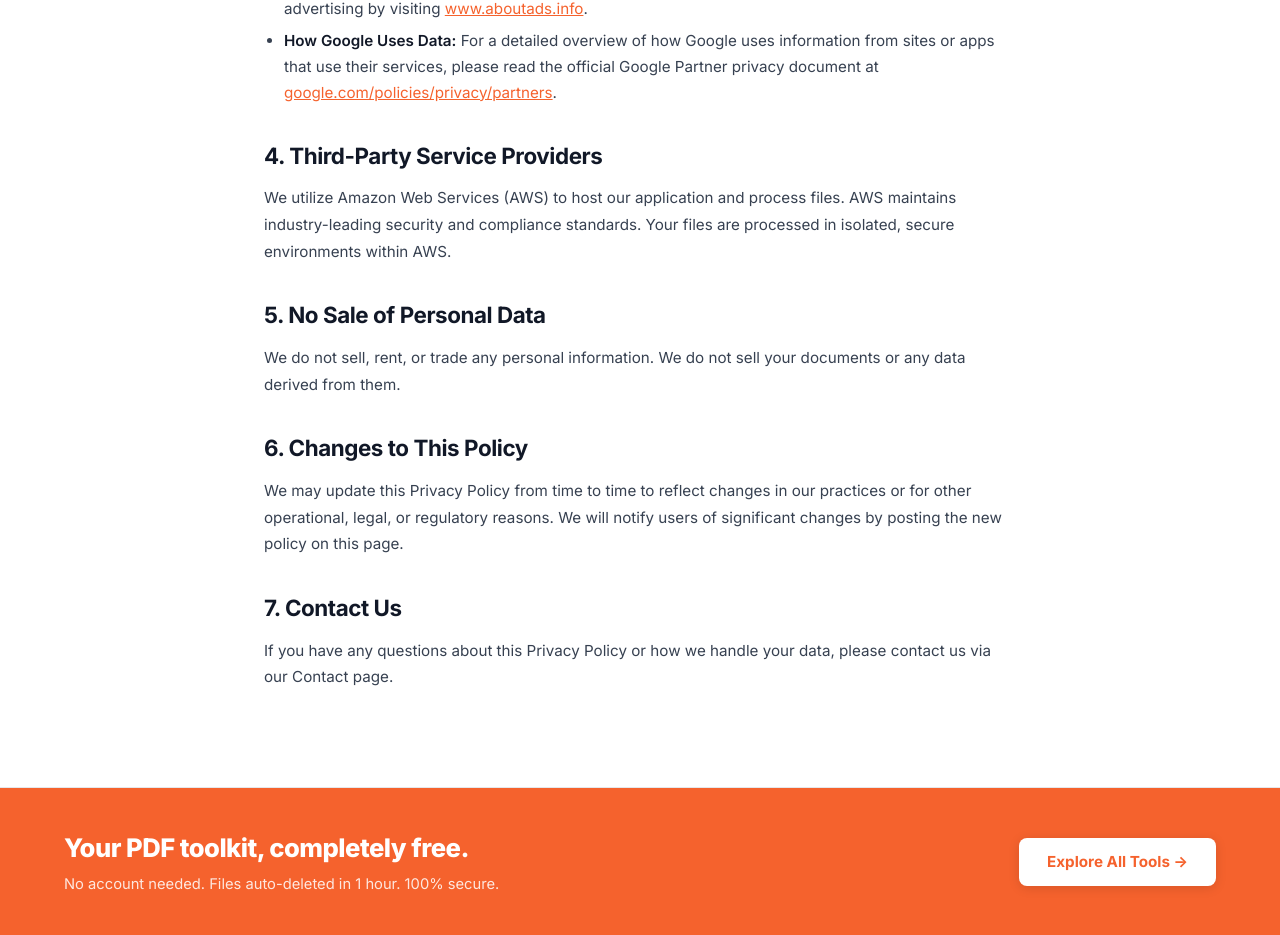
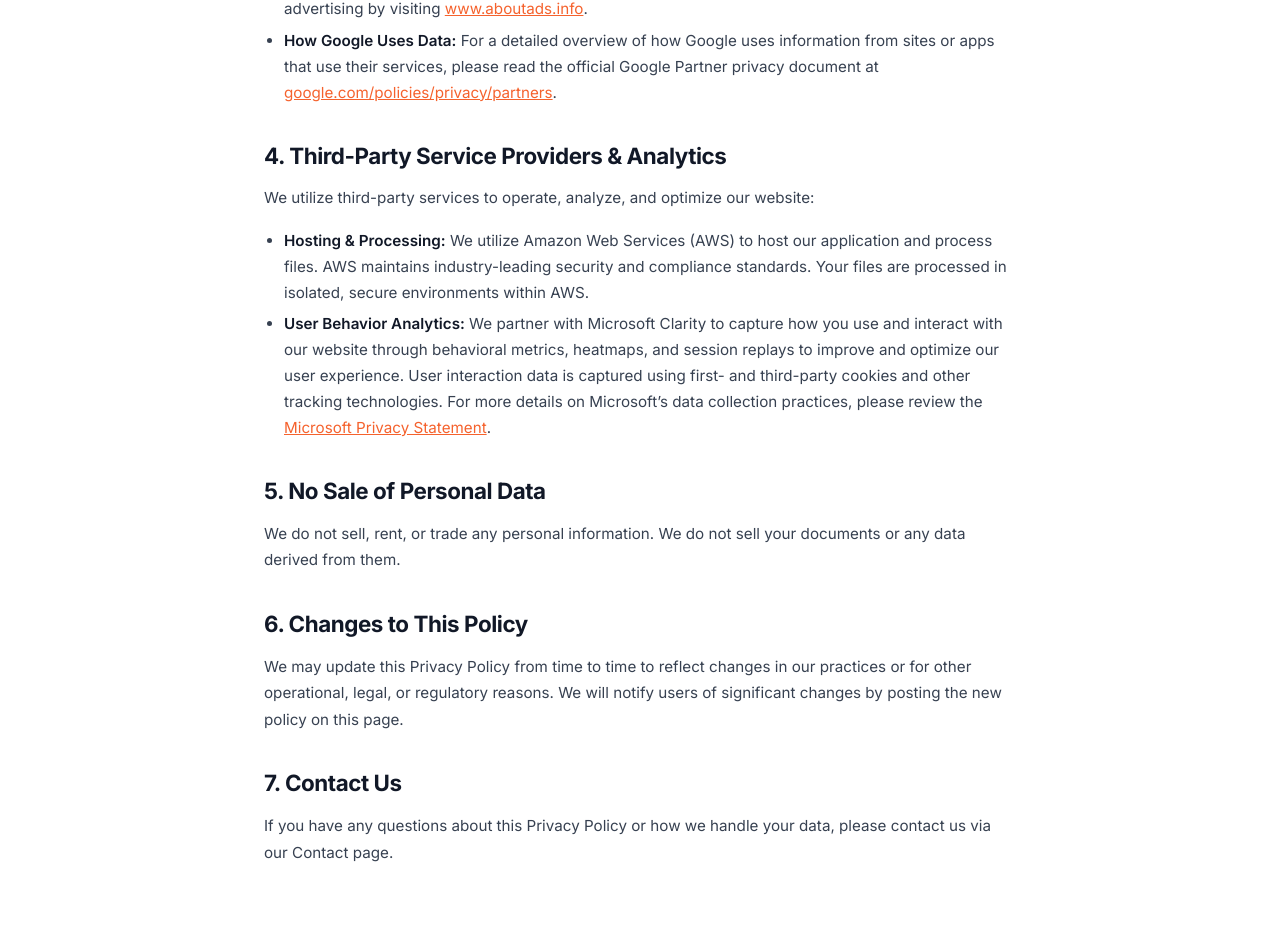
Before and after one commit to UjjwalCodes01/thepdfninja, a Next.js app in the folder frontend/: page /privacy in a window 1280 px wide. Shown: the part 1518-2453 px from the top of the page. Built offline with nearby package versions, Linux system fonts and the light colour scheme.

Commit message:
Add Microsoft Clarity analytics disclosure to privacy policy

```diff
--- a/frontend/app/privacy/page.tsx
+++ b/frontend/app/privacy/page.tsx
@@ -55,10 +55,14 @@
               <li><strong>How Google Uses Data:</strong> For a detailed overview of how Google uses information from sites or apps that use their services, please read the official Google Partner privacy document at <a href="https://google.com/policies/privacy/partners" target="_blank" rel="noopener noreferrer" style={{ color: 'var(--orange)' }}>google.com/policies/privacy/partners</a>.</li>
             </ul>
 
-            <h2>4. Third-Party Service Providers</h2>
+            <h2>4. Third-Party Service Providers & Analytics</h2>
             <p>
-              We utilize Amazon Web Services (AWS) to host our application and process files. AWS maintains industry-leading security and compliance standards. Your files are processed in isolated, secure environments within AWS.
+              We utilize third-party services to operate, analyze, and optimize our website:
             </p>
+            <ul>
+              <li><strong>Hosting & Processing:</strong> We utilize Amazon Web Services (AWS) to host our application and process files. AWS maintains industry-leading security and compliance standards. Your files are processed in isolated, secure environments within AWS.</li>
+              <li><strong>User Behavior Analytics:</strong> We partner with Microsoft Clarity to capture how you use and interact with our website through behavioral metrics, heatmaps, and session replays to improve and optimize our user experience. User interaction data is captured using first- and third-party cookies and other tracking technologies. For more details on Microsoft’s data collection practices, please review the <a href="https://privacy.microsoft.com/en-us/privacystatement" target="_blank" rel="noopener noreferrer" style={{ color: 'var(--orange)' }}>Microsoft Privacy Statement</a>.</li>
+            </ul>
 
             <h2>5. No Sale of Personal Data</h2>
             <p>
```
